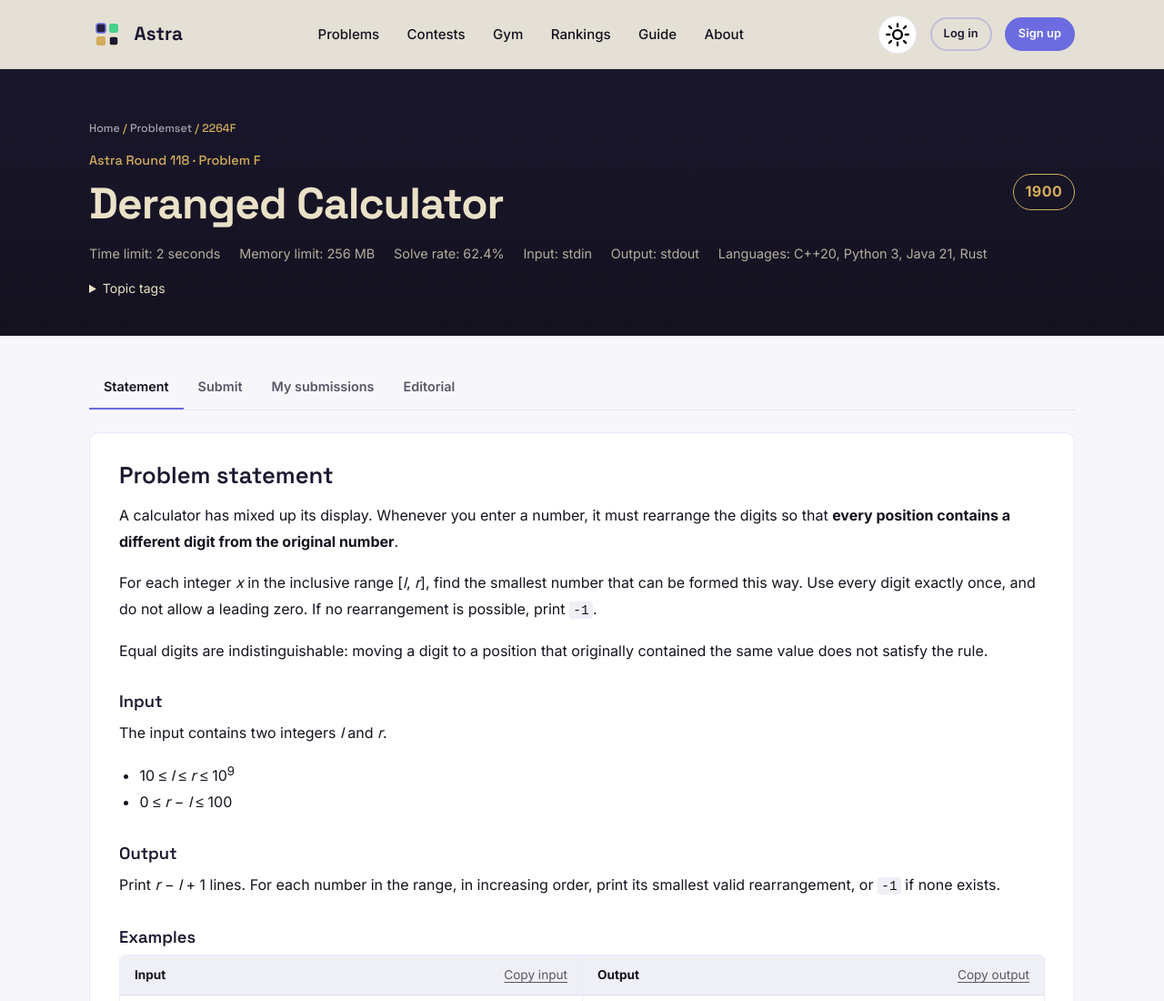
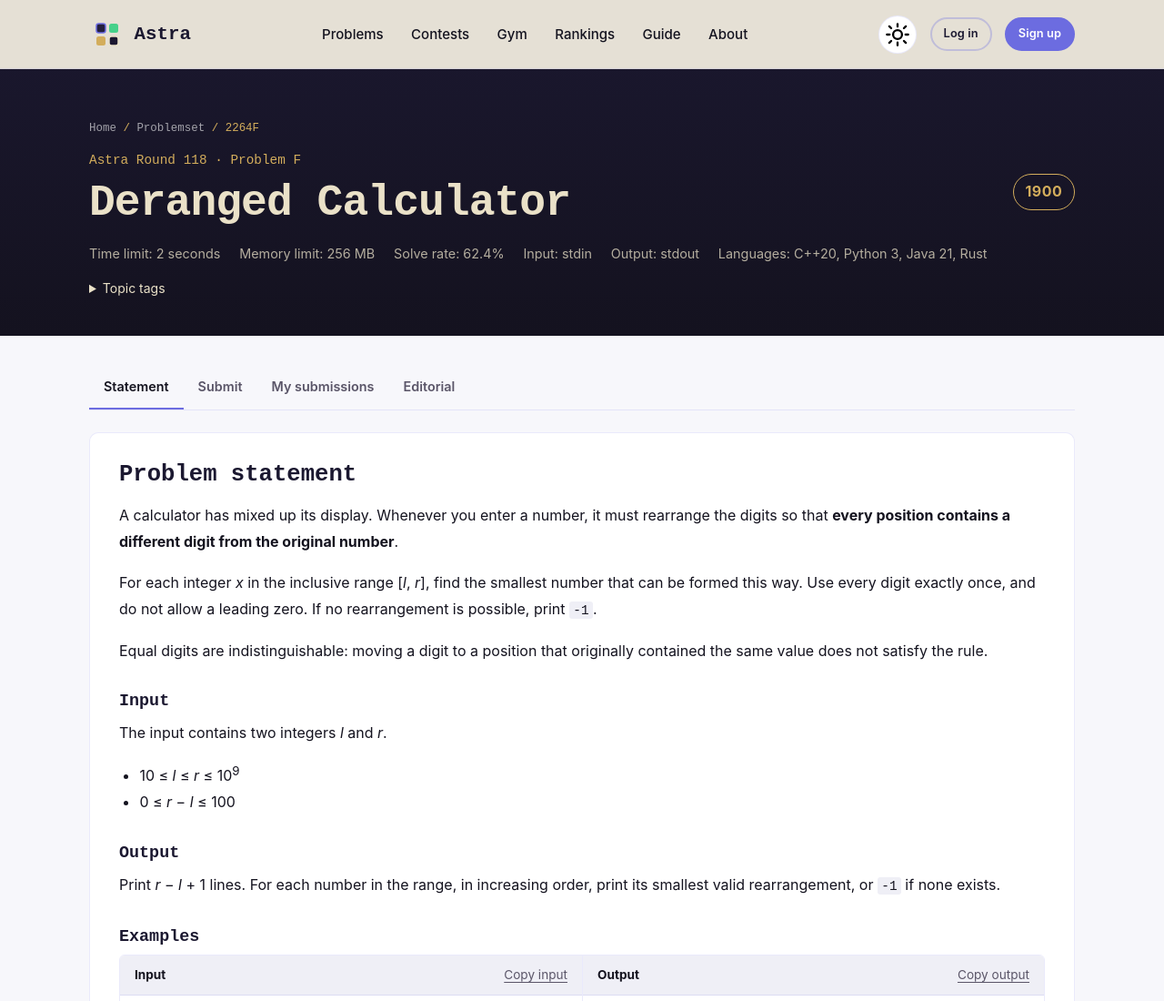
Before and after one commit to HANKFORSHORT/IE104.R11.CNVN_Group13, a plain HTML site: page problem-detail.html in a window 1280 px wide. Shown: the top 1100 px of the page at 91% size. Drawn offline with Linux system fonts and the light colour scheme.

Commit message:
chore: use shared font loading on problem pages

```diff
--- a/problem-detail.html
+++ b/problem-detail.html
@@ -6,9 +6,6 @@
   <title>Deranged Calculator · Astra</title>
   <meta name="description" content="Read the problem statement, prepare your solution, and submit source code for Deranged Calculator." />
   <link rel="icon" href="images/favicon.svg" type="image/svg+xml" />
-  <link rel="preconnect" href="https://fonts.googleapis.com" />
-  <link rel="preconnect" href="https://fonts.gstatic.com" crossorigin />
-  <link href="https://fonts.googleapis.com/css2?family=Fraunces:ital,wght@0,500;0,600;0,700;1,500&family=Inter:wght@400;500;600;700&family=Space+Grotesk:wght@500;600;700&display=swap" rel="stylesheet" />
   <link rel="stylesheet" href="css/style.css" />
   <link rel="stylesheet" href="css/problems.css" />
   <link rel="stylesheet" href="css/problem-detail.css" />
```
Also changed, not shown: problems.html (+0 -5 lines).
